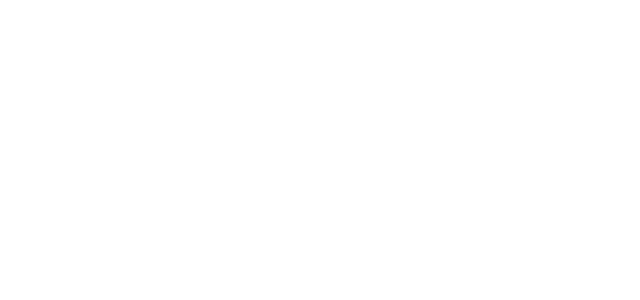
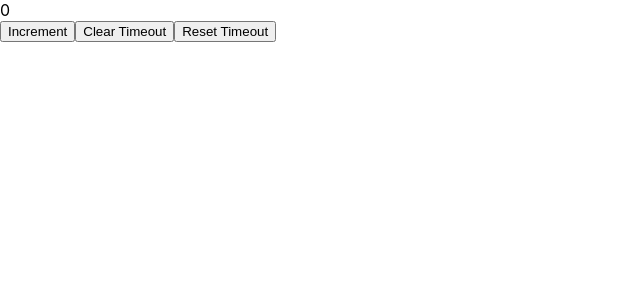
Before and after one commit to ImrulkayeSifat/React-Hooks, a React (Create React App) app: page / in a window 1280 px wide. Shown: the top 300 px of the page, without its empty margins (0-640 px from the left). Built offline with nearby package versions, Linux system fonts and the light colour scheme.

Commit message:
create useTimeOut hook

```diff
--- /dev/null
+++ b/src/2-useTimeout/TimeoutComponent.js
@@ -0,0 +1,16 @@
+import { useState } from "react"
+import useTimeout from "./useTimeout"
+
+export default function TimeoutComponent() {
+  const [count, setCount] = useState(10)
+  const { clear, reset } = useTimeout(() => setCount(0), 1000)
+
+  return (
+    <div>
+      <div>{count}</div>
+      <button onClick={() => setCount(c => c + 1)}>Increment</button>
+      <button onClick={clear}>Clear Timeout</button>
+      <button onClick={reset}>Reset Timeout</button>
+    </div>
+  )
+}
--- /dev/null
+++ b/src/2-useTimeout/useTimeout.js
@@ -0,0 +1,30 @@
+import { useCallback, useEffect, useRef } from "react"
+
+export default function useTimeout(callback, delay) {
+  const callbackRef = useRef(callback)
+  const timeoutRef = useRef()
+
+  useEffect(() => {
+    callbackRef.current = callback
+  }, [callback])
+
+  const set = useCallback(() => {
+    timeoutRef.current = setTimeout(() => callbackRef.current(), delay)
+  }, [delay])
+
+  const clear = useCallback(() => {
+    timeoutRef.current && clearTimeout(timeoutRef.current)
+  }, [])
+
+  useEffect(() => {
+    set()
+    return clear
+  }, [delay, set, clear])
+
+  const reset = useCallback(() => {
+    clear()
+    set()
+  }, [clear, set])
+
+  return { reset, clear }
+}
--- a/src/App.js
+++ b/src/App.js
@@ -1,13 +1,14 @@
 import './App.css';
 import React from 'react';
 import ToggleComponent from './1-useToggle/ToggleComponent';
-
+import TimeoutComponent from './2-useTimeout/TimeoutComponent';
 
 function App() {
 
   return (
     <>
       {/* <ToggleComponent /> */}
+      <TimeoutComponent />
     </>
   );
 }
```
Also changed, not shown: 1 other file (tests, documents, lock files or other folders).
